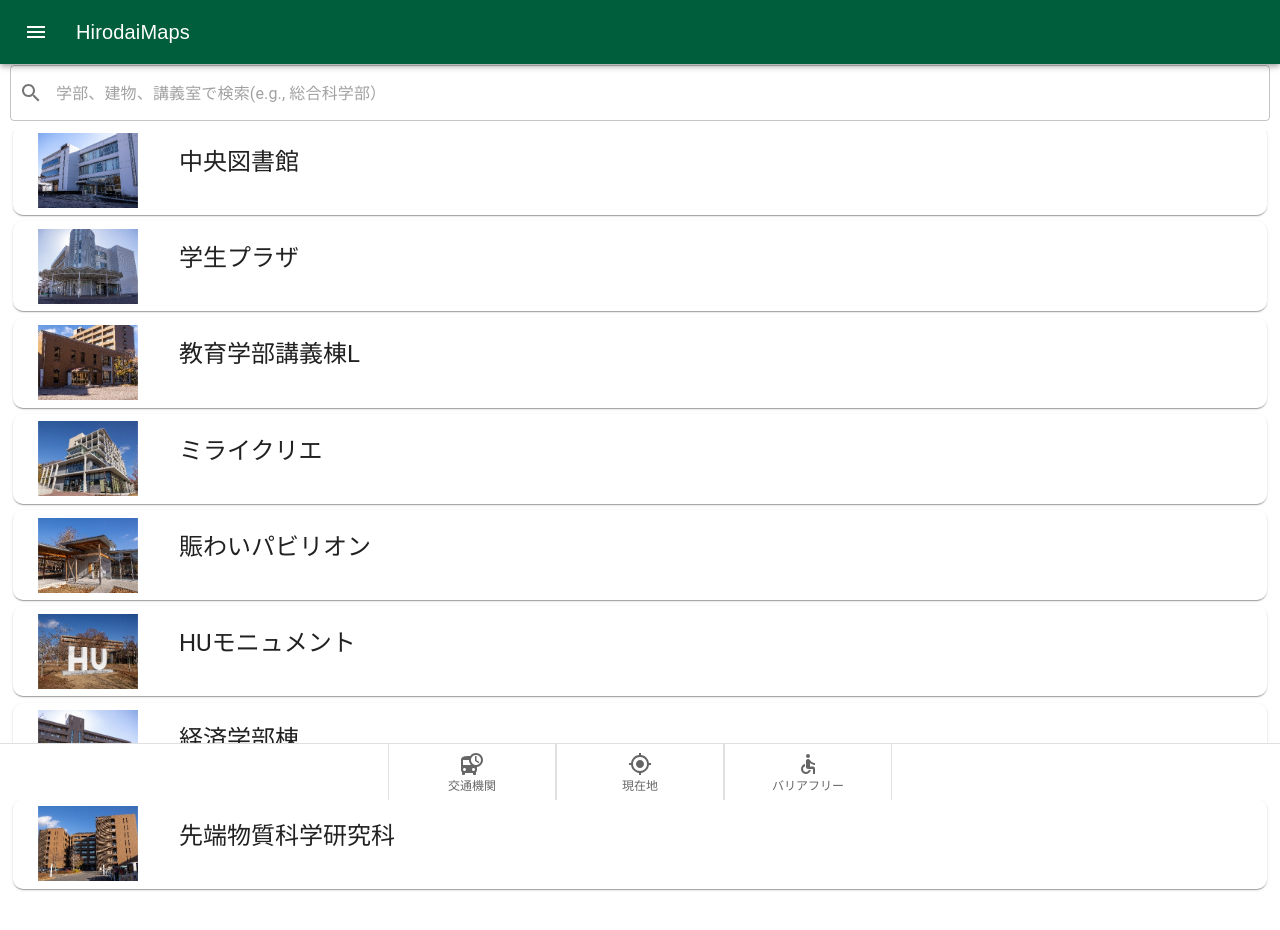
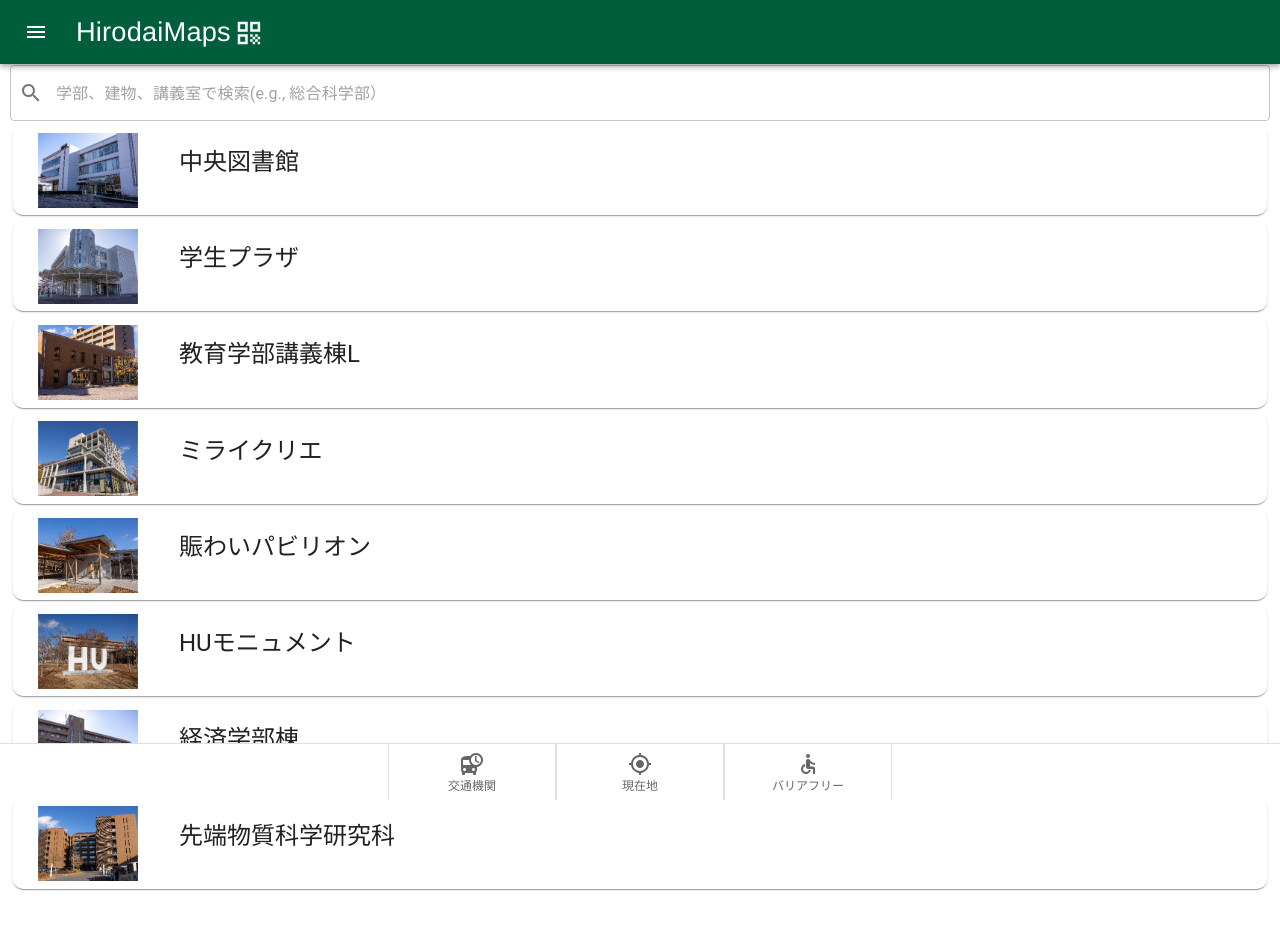
Before and after one commit to ikeda042/HirodaiMaps3.0, a React (Create React App) app in the folder frontend/: page / in a window 1280 px wide. Shown: the top 930 px of the page. Built offline with nearby package versions, Linux system fonts and the light colour scheme.

Commit message:
Navbar MUI icon

```diff
--- a/frontend/src/components/Navbar.jsx
+++ b/frontend/src/components/Navbar.jsx
@@ -9,8 +9,9 @@ import MenuIcon from '@mui/icons-material/Menu';
 import Menu from '@mui/material/Menu';
 import MenuItem from '@mui/material/MenuItem';
 import { Link } from 'react-router-dom';
-
-
+import AssistantDirectionIcon from '@mui/icons-material/AssistantDirection';
+import PinDropIcon from '@mui/icons-material/PinDrop';
+import QrCodeIcon from '@mui/icons-material/QrCode';
 export default function ButtonAppBar(props) {
   const [anchorEl, setAnchorEl] = useState(null);
   const open = Boolean(anchorEl);
@@ -59,9 +60,11 @@ export default function ButtonAppBar(props) {
             <MenuItem onClick={handleClose}>研究室</MenuItem>
             <MenuItem onClick={handleClose}>お知らせ</MenuItem>
           </Menu>
-          <Typography variant="h6" component="div" sx={{ flexGrow: 1 }}>
-            <Link to={`/?qrid=${props.checkpointID}`} style={{ textDecoration: 'none',color: 'inherit', fontFamily: 'Arial'}}>
-            HirodaiMaps{props.headerText}
+          <Typography variant="h6" component="div" sx={{ flexGrow: 1, display: 'flex', alignItems: 'center', fontFamily:  "Helvetica" , fontSize: '1.7rem' }}>
+            <Link to={`/?qrid=${props.checkpointID}`} style={{ textDecoration: 'none', color: 'inherit' }}>
+              HirodaiMaps{props.headerText}
+              {/* <PinDropIcon sx={{ ml: 0.4, position: 'relative', top: '0.18em' , fontSize: '1.1em'}}/> */}
+              <QrCodeIcon sx={{ ml: 0.4, position: 'relative', top: '0.21em' , fontSize: '1.1em'}}/>
             </Link>
           </Typography>
           {/* <Button color="inherit" href='/mapall'>Checkpoint:{props.checkpointID}</Button> */}
```
